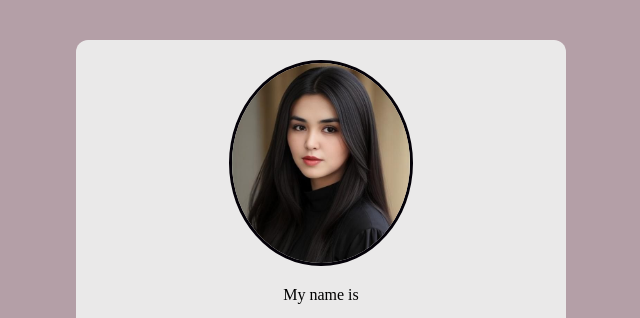
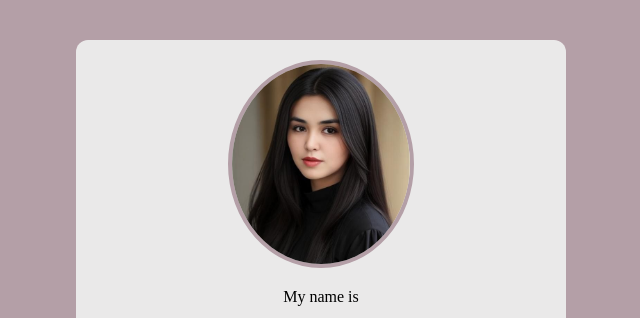
Before and after one commit to MasoomaMohammadi/RANDOM-USER, a plain HTML site: page index.html in a window 1280 px wide. Shown: the top 318 px of the page, without its empty margins (319-959 px from the left). Drawn offline with Linux system fonts and the light colour scheme.

Commit message:
add one code

```diff
--- a/css/style.css
+++ b/css/style.css
@@ -39,7 +39,7 @@ img {
   border-radius: 50%;
   object-fit: cover;
   margin: auto;
-  border: 3px solid #040108;
+  border: 4px solid #B49FA7;
 }
 
 button {
```
